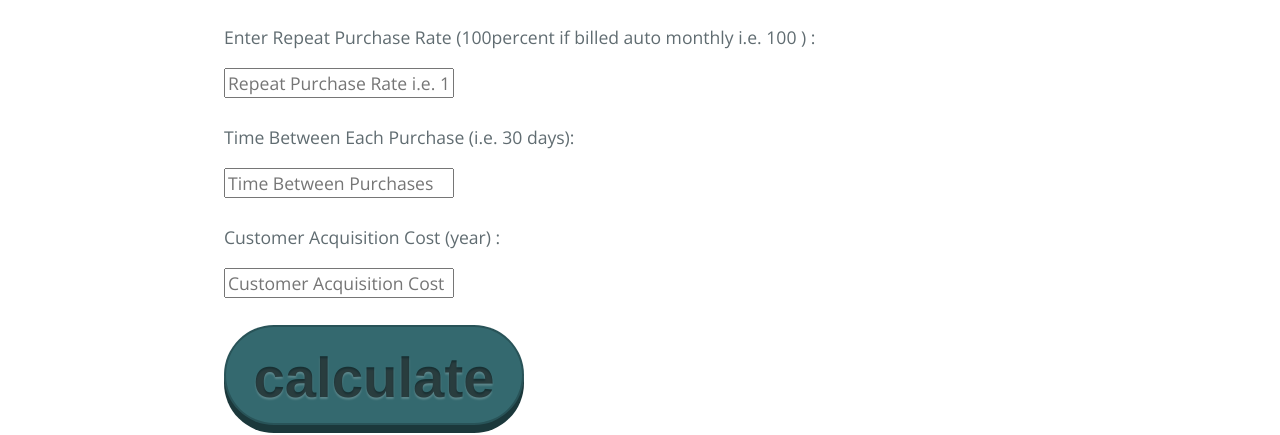
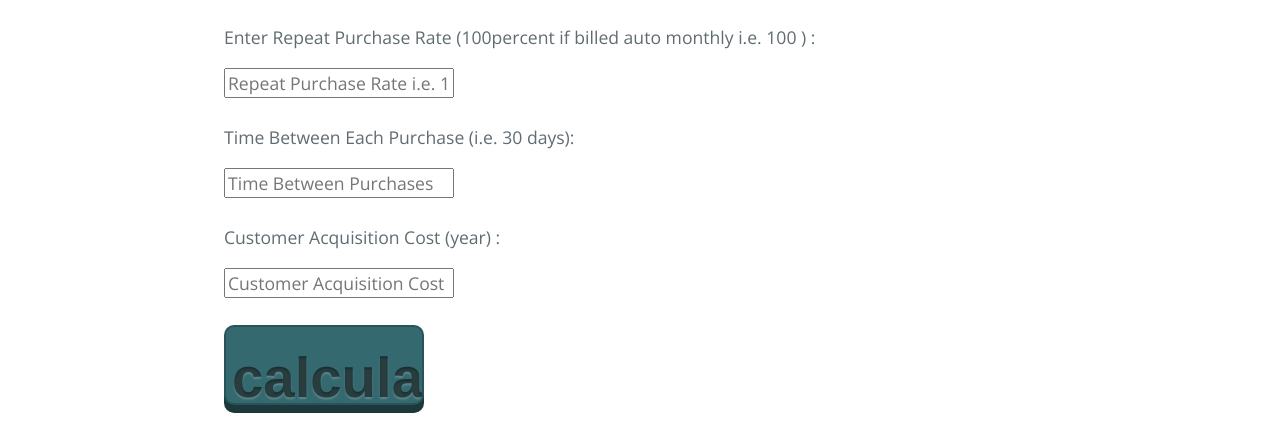
Before and after one commit to wilsonpeng8/ltvtool, a plain HTML site: page index.html in a window 1280 px wide. Shown: the part 547-982 px from the top of the page. Drawn offline with nearby package versions, Linux system fonts and the light colour scheme.

Commit message:
Update index.html

```diff
--- a/index.html
+++ b/index.html
@@ -183,8 +183,8 @@
 
     /*Step 2: Basic Button Styles*/
     display: block;
-    height: 100px;
-    width: 300px;
+    height: 80px;
+    width: 200px;
     background: #34696f;
     border: 2px solid rgba(33, 68, 72, 0.59);
 
@@ -195,7 +195,7 @@
 
     /*Step 4: Fancy CSS3 Styles*/
     background: linear-gradient(top, #34696f, #2f5f63);
-    border-radius: 50px;
+    border-radius: 10px;
     box-shadow: 0 8px 0 #1b383b;
     text-shadow: 0 2px 2px rgba(255, 255, 255, 0.2);
 
```
